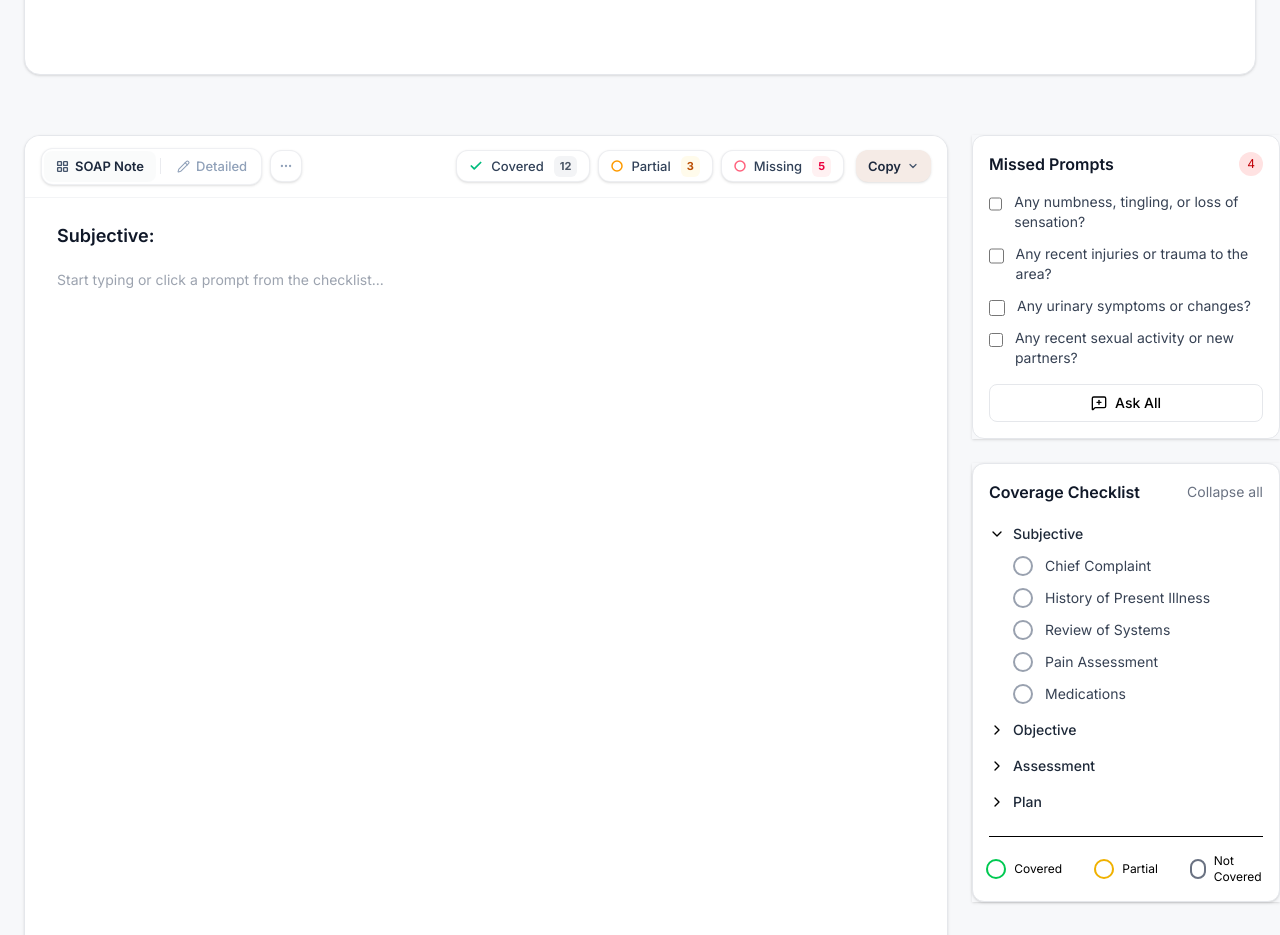
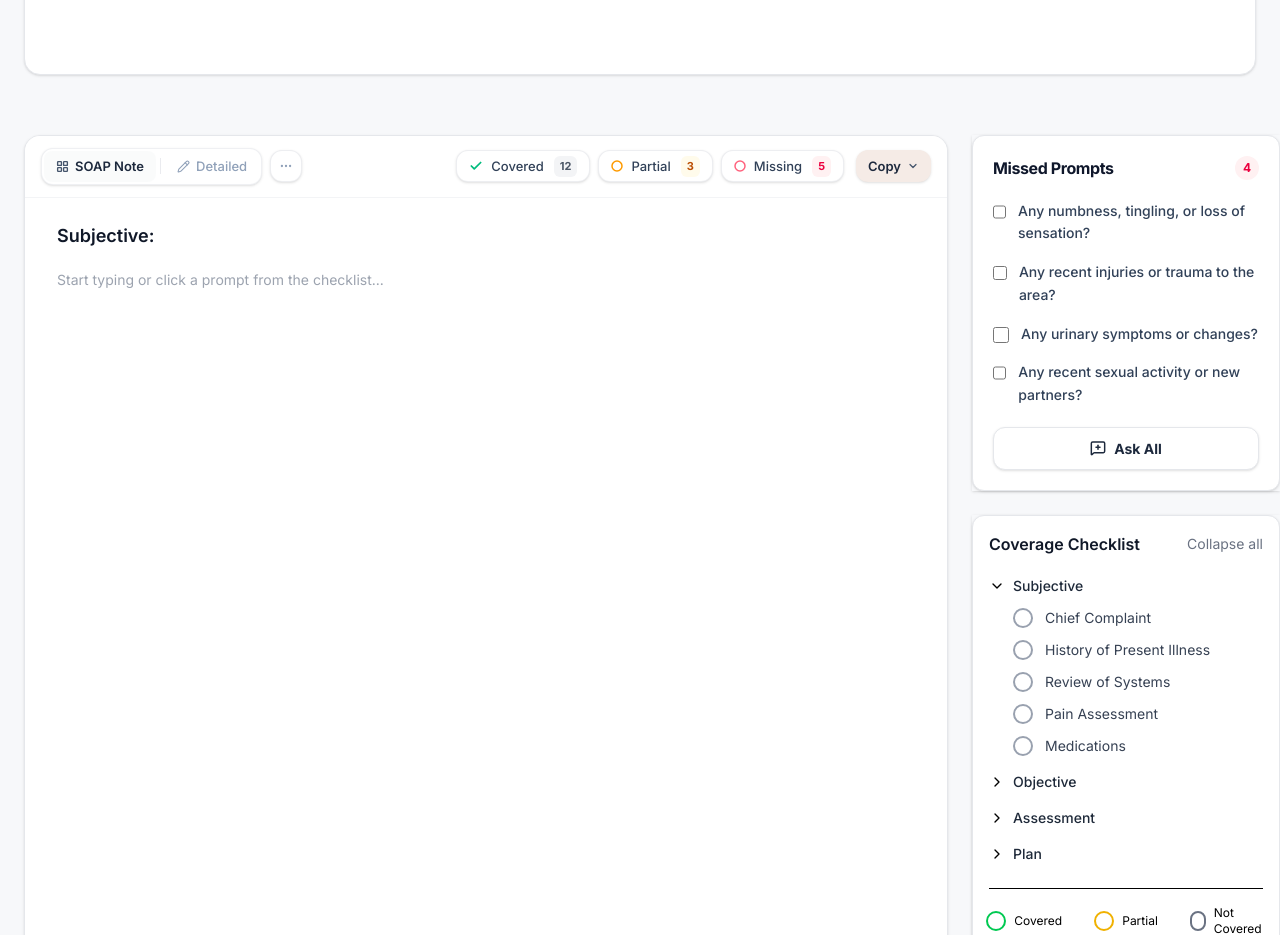
Before and after one commit to Ishwarya-GnapiTech/Medical-Scribe-FE, a React (Vite) app: page / in a window 1280 px wide. Shown: the part 1160-2095 px from the top of the page. Built offline with nearby package versions, Linux system fonts and the light colour scheme; the HTML template or start-up script is replaced by a standard one.

Commit message:
Added Funuctionality

```diff
--- a/src/components/rightSidebar/MissedPrompts.tsx
+++ b/src/components/rightSidebar/MissedPrompts.tsx
@@ -1,48 +1,74 @@
+import React, { useState } from "react";
 import { MessageSquarePlus } from "lucide-react";
 
-const prompts = [
+const MissedPrompts: React.FC = () => {
+  // 1. Initialize prompts directly inside component state
+  const [promptsList, setPromptsList] = useState<string[]>([
     "Any numbness, tingling, or loss of sensation?",
     "Any recent injuries or trauma to the area?",
     "Any urinary symptoms or changes?",
     "Any recent sexual activity or new partners?",
-];
+  ]);
 
-const MissedPrompts = () => {
+  // Handler to clear a single prompt when its checkbox is checked
+  const handleCheckPrompt = (promptToRemove: string) => {
+    setPromptsList((prevList) => prevList.filter((p) => p !== promptToRemove));
+  };
+
+  // 2. Master button handler with a built-in alert to force verification
+  const handleAskAll = () => {
+    alert("Ask All button was clicked successfully! Clearing the UI list now...");
+    setPromptsList([]); // This forcefully empties the state array
+  };
+
   return (
-    <div className="bg-white border border-gray-200 rounded-xl p-4">
-      {/* Header */}
-      <div className="flex items-center justify-between mb-4">
-        <h3 className="font-semibold text-gray-900">
+    <div className="bg-white border border-gray-200 rounded-xl p-5 shadow-sm max-w-sm select-none">
+
+      {/* Header Section */}
+      <div className="flex items-center justify-between mb-5">
+        <h3 className="font-bold text-slate-900 text-base tracking-tight">
           Missed Prompts
         </h3>
 
-        <span className="px-2 py-1 text-xs bg-red-100 text-red-700 rounded-full">
-          {prompts.length}
+        {/* The Badge Count */}
+        <span className="flex items-center justify-center w-6 h-6 text-xs bg-rose-50 text-rose-600 font-bold rounded-full">
+          {promptsList.length}
         </span>
       </div>
 
-      {/* Prompt List */}
-      <div className="space-y-3">
-        {prompts.map((prompt) => (
+      {/* Dynamic List Rendering Area */}
+      {promptsList.length > 0 ? (
+        <div className="space-y-4">
+          {promptsList.map((prompt) => (
             <label
               key={prompt}
-            className="flex items-start gap-3 text-sm text-gray-700 cursor-pointer"
+              className="flex items-start gap-3 text-[14px] leading-relaxed text-slate-700 font-medium cursor-pointer animate-fade-in"
             >
               <input
                 type="checkbox"
-              className="mt-1 h-4 w-4 rounded border-gray-300"
+                onChange={() => handleCheckPrompt(prompt)}
+                className="mt-1 h-4 w-4 rounded-md border-slate-300 text-slate-800 accent-slate-800 cursor-pointer focus:ring-0"
               />
-
               <span>{prompt}</span>
             </label>
           ))}
         </div>
+      ) : (
+        <div className="py-6 text-center text-sm text-slate-400 italic bg-gray-50/50 rounded-xl border border-dashed border-gray-200">
+          ✨ All clear! No missed prompts remaining.
+        </div>
+      )}
 
-      {/* Footer Button */}
-      <button className="w-full mt-4 flex items-center justify-center gap-2 border border-gray-200 rounded-lg py-2 text-sm font-medium hover:bg-gray-50">
-        <MessageSquarePlus size={16} />
-        Ask All
+      {/* Action Footer Trigger Button */}
+      {promptsList.length > 0 && (
+        <button
+          onClick={handleAskAll}
+          className="w-full mt-5 flex items-center justify-center gap-2 border border-gray-200 rounded-xl py-2.5 text-[14px] font-bold text-slate-800 bg-white hover:bg-slate-50 transition-all active:scale-[0.98] shadow-sm cursor-pointer"
+        >
+          <MessageSquarePlus size={16} className="text-slate-800 stroke-[2.2]" />
+          <span>Ask All</span>
         </button>
+      )}
     </div>
   );
 };
```
Lines whose indentation alone changed are shown as unchanged.
